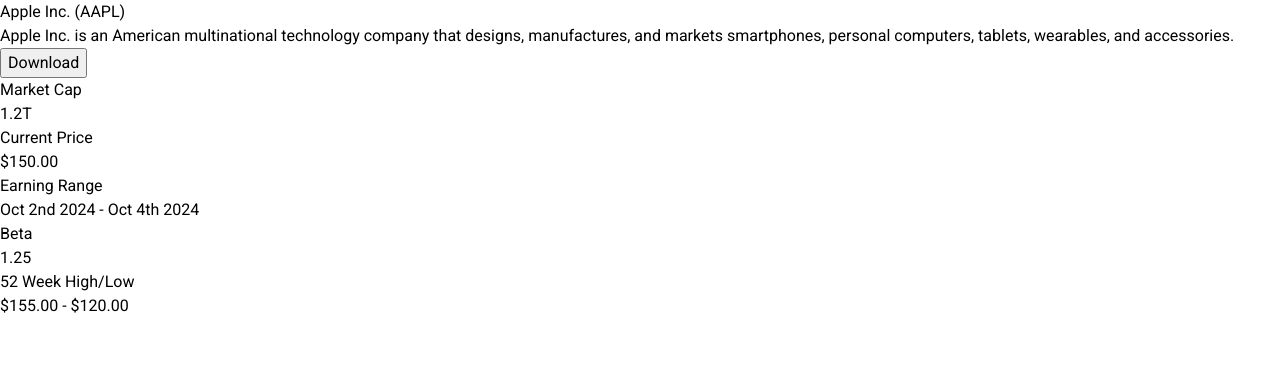
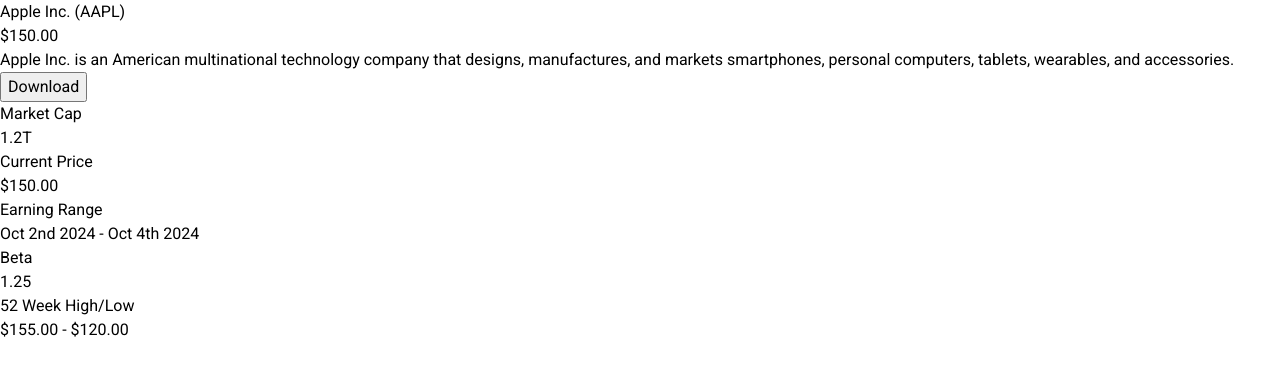
Before and after one commit to majorschwartz/eqisense, a React (Create React App) app in the folder client/: page / in a window 1280 px wide. Both pictures are taken after a click on the element "AAPL". Shown: the top 376 px of the page. Built offline with nearby package versions, Linux system fonts and the light colour scheme; no server answers.

Commit message:
chore: Add stock price

```diff
--- a/client/src/components/Header.js
+++ b/client/src/components/Header.js
@@ -1,13 +1,16 @@
+import "Components.css";
 import React, { useState } from "react";
 
 const Header = () => {
 	const [stockName, setStockName] = useState("Apple Inc. (AAPL)");
 	const [compDesc, setCompDesc] = useState("Apple Inc. is an American multinational technology company that designs, manufactures, and markets smartphones, personal computers, tablets, wearables, and accessories.");
+	const [stockPrice, setStockPrice] = useState("$150.00");
 
 	return (
-		<div className="">
+		<div className="header-container">
 			<div className="header-left">
 				<div className="stock-name">{stockName}</div>
+				<div className="stock-price">{stockPrice}</div>
 				<div className="stock-desc">{compDesc}</div>
 			</div>
 			<div className="header-right">
--- a/client/src/components/Metrics.js
+++ b/client/src/components/Metrics.js
@@ -1,3 +1,4 @@
+import "Components.css";
 import React, { useState } from "react";
 
 const Metrics = () => {
@@ -7,9 +8,6 @@
 	const [beta, setBeta] = useState("1.25");
 	const [yearlyHigh, setYearlyHigh] = useState("$155.00");
 	const [yearlyLow, setYearlyLow] = useState("$120.00");
-
-
-
 
 	return (
 		<div>
--- a/client/src/pages/Main.js
+++ b/client/src/pages/Main.js
@@ -21,7 +21,7 @@
     }, [ticker, navigate]);
 
     return (
-        <div>
+        <div className="main-container">
             <Header />
             <Metrics />
         </div>
```
Also changed, not shown: client/src/Components.css (added).
